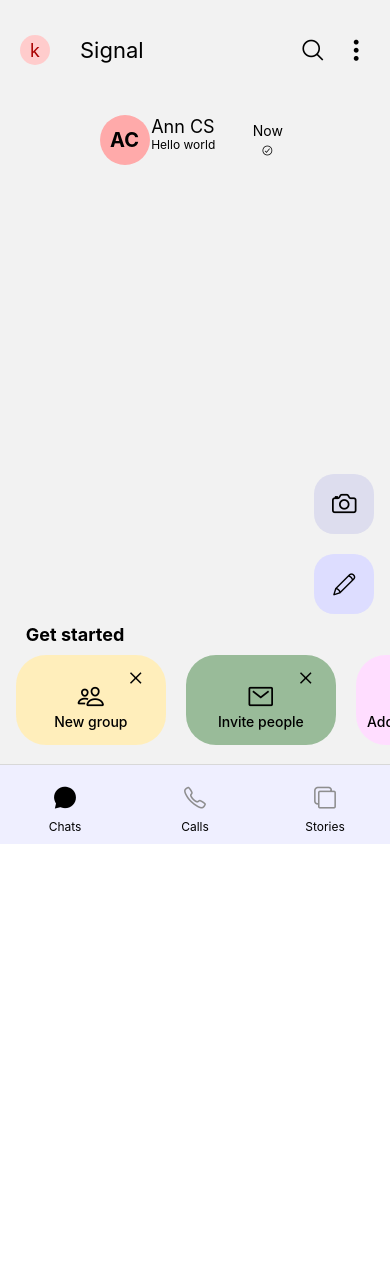
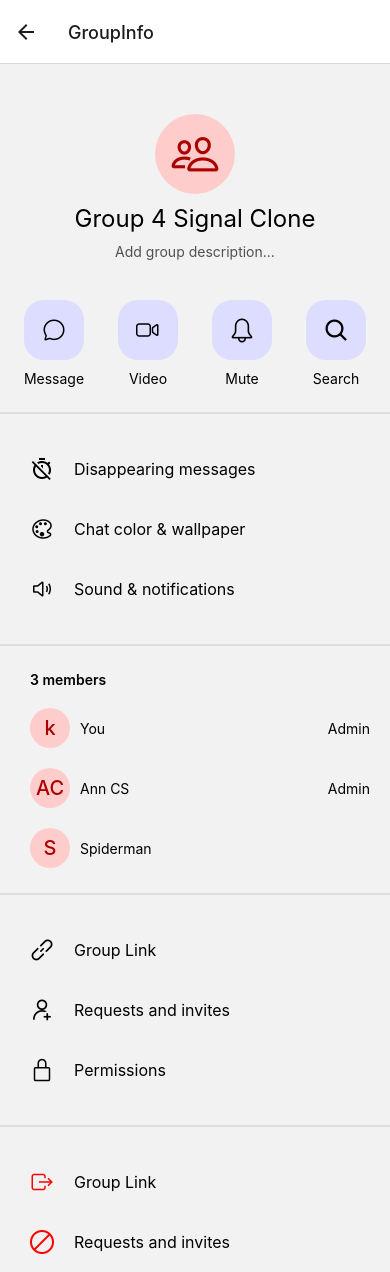
Before and after one commit to CraziCoda/SignalClone, a React Native app: screen /GroupInfo in a window 390 px wide. Before the commit the page ends 844 px from the top, so only its background shows below. Built offline with nearby package versions, Linux system fonts and the light colour scheme.

Commit message:
Notifications

```diff
--- a/App.tsx
+++ b/App.tsx
@@ -20,6 +20,8 @@
 import Account from "./screens/settings/Account";
 import Donate from "./screens/settings/Donate";
 import ProfileDrawer from "./screens/drawers/ProfileDrawer";
+import GroupInfo from "./screens/chat/GroupInfo";
+import Notifications from "./screens/settings/Notifications";
 const Tab = createBottomTabNavigator();
 const Stack = createStackNavigator();
 
@@ -129,6 +131,8 @@
 				<Stack.Screen name="Settings" component={Settings} />
 				<Stack.Screen name="Appearance" component={Appearance} />
 				<Stack.Screen name="AppIcon" component={AppIcon} />
+				<Stack.Screen name="GroupInfo" component={GroupInfo} />
+				<Stack.Screen name="Notifications" component={Notifications} />
 				<Stack.Screen name="Help" component={Help} />
 				<Stack.Screen
 					name="Messages"
--- /dev/null
+++ b/components/SwitchLabel.tsx
@@ -0,0 +1,44 @@
+import { useState } from "react";
+import {
+	View,
+	Text,
+	StyleSheet,
+	Switch,
+	TouchableHighlight,
+} from "react-native";
+
+interface SwitchLabelProps {
+	name: string;
+}
+
+export default function SwitchLabel(props: SwitchLabelProps) {
+	const [isOn, setOn] = useState(false);
+
+	const changeState = () => {
+		setOn(!isOn);
+	};
+
+	return (
+		<TouchableHighlight underlayColor={"#ddd"} onPress={changeState}>
+			<View style={styles.container}>
+				<Text style={{ fontSize: 16 }}>{props.name}</Text>
+				<Switch
+					trackColor={{ false: "#ddda", true: "blue" }}
+					thumbColor={isOn ? "#fff" : "#000a"}
+					value={isOn}
+					onChange={changeState}
+				/>
+			</View>
+		</TouchableHighlight>
+	);
+}
+
+const styles = StyleSheet.create({
+	container: {
+		height: 60,
+		alignItems: "center",
+		flexDirection: "row",
+		paddingHorizontal: 20,
+		justifyContent: "space-between",
+	},
+});
--- a/screens/Setting.tsx
+++ b/screens/Setting.tsx
@@ -13,6 +13,7 @@
 import EntypoIcons from "@expo/vector-icons/Entypo";
 import SimpleIcons from "@expo/vector-icons/SimpleLineIcons";
 import FeatureIcons from "@expo/vector-icons/Feather";
+
 
 export default function Settings({ navigation }) {
 	return (
@@ -71,7 +72,7 @@
 				<IconLabel
 					text="Notifications"
 					icon={<SimpleIcons name="bell" size={24} />}
-					onPress={() => {}}
+					onPress={() => {navigation.navigate("Notifications")}}
 				/>
 
 				<IconLabel
--- /dev/null
+++ b/screens/chat/GroupInfo.tsx
@@ -0,0 +1,269 @@
+import { ScrollView, StyleSheet, View, Text } from "react-native";
+import {
+	Ionicons,
+	SimpleLineIcons,
+	Octicons,
+	AntDesign,
+	MaterialCommunityIcons,
+} from "@expo/vector-icons";
+import IconButton from "../../components/IconButton";
+import { useNavigation } from "@react-navigation/native";
+import IconLabel from "../../components/IconLabel";
+import { ReactNode } from "react";
+
+export default function GroupInfo() {
+	// const navigation = useNavigation();
+	return (
+		<ScrollView>
+			<View style={styles.container}>
+				<View style={styles.profileI}>
+					<Ionicons name="people-outline" size={24} style={styles.profileT} />
+				</View>
+
+				<Text style={{ fontSize: 24, marginTop: 10 }}>
+					Group 4 Signal Clone
+				</Text>
+
+				<Text style={{ marginTop: 10, marginBottom: 10, color: "#000a" }}>
+					Add group description...
+				</Text>
+
+				<View
+					style={{
+						flexDirection: "row",
+						width: "100%",
+						justifyContent: "space-evenly",
+						marginTop: 20,
+					}}
+				>
+					<View style={{ alignItems: "center" }}>
+						<IconButton
+							bgColor={"#ddf"}
+							onPress={() => {
+								// navigation.navigate("Messages" as never);
+							}}
+						>
+							<Ionicons name="chatbubble-outline" size={24} color="black" />
+						</IconButton>
+						<Text>Message</Text>
+					</View>
+
+					<View style={{ alignItems: "center" }}>
+						<IconButton bgColor={"#ddf"} onPress={() => {}}>
+							<Ionicons name="videocam-outline" size={24} color="black" />
+						</IconButton>
+						<Text>Video</Text>
+					</View>
+
+					<View style={{ alignItems: "center" }}>
+						<IconButton bgColor={"#ddf"} onPress={() => {}}>
+							<SimpleLineIcons name="bell" size={24} color="black" />
+						</IconButton>
+						<Text>Mute</Text>
+					</View>
+
+					<View style={{ alignItems: "center" }}>
+						<IconButton bgColor={"#ddf"} onPress={() => {}}>
+							<Octicons name="search" size={24} color="black" />
+						</IconButton>
+						<Text>Search</Text>
+					</View>
+				</View>
+
+				<View
+					style={{
+						height: 0,
+						borderColor: "#ddd",
+						borderWidth: 0.5,
+						width: "100%",
+						marginVertical: 25,
+					}}
+				/>
+				<View style={{ width: "100%" }}>
+					<IconLabel
+						icon={
+							<MaterialCommunityIcons
+								name="timer-off-outline"
+								size={24}
+								color="black"
+							/>
+						}
+						text="Disappearing messages"
+						onPress={() => {}}
+					/>
+
+					<IconLabel
+						icon={
+							<Ionicons name="color-palette-outline" size={24} color="black" />
+						}
+						text="Chat color & wallpaper"
+						onPress={() => {}}
+					/>
+
+					<IconLabel
+						icon={
+							<Ionicons name="volume-medium-outline" size={24} color="black" />
+						}
+						text="Sound & notifications"
+						onPress={() => {}}
+					/>
+				</View>
+
+				<View
+					style={{
+						height: 0,
+						borderColor: "#ddd",
+						borderWidth: 0.5,
+						width: "100%",
+						marginVertical: 25,
+					}}
+				/>
+				<View style={{ width: "100%", paddingLeft: 30 }}>
+					<Text style={{ fontWeight: "600" }}>3 members</Text>
+
+					<Contact
+						image={<Text style={styles.profileT2}>k</Text>}
+						name="You"
+						isAdmin
+					/>
+					<Contact
+						image={<Text style={styles.profileT2}>AC</Text>}
+						name="Ann CS"
+						isAdmin
+					/>
+
+					<Contact
+						image={<Text style={styles.profileT2}>S</Text>}
+						name="Spiderman"
+					/>
+				</View>
+
+				<View
+					style={{
+						height: 0,
+						borderColor: "#ddd",
+						borderWidth: 0.5,
+						width: "100%",
+						marginVertical: 25,
+					}}
+				/>
+
+				<View style={{ width: "100%" }}>
+					<IconLabel
+						icon={<AntDesign name="link" size={24} color="black" />}
+						text="Group Link"
+						onPress={() => {}}
+					/>
+
+					<IconLabel
+						icon={<AntDesign name="adduser" size={24} color="black" />}
+						text="Requests and invites"
+						onPress={() => {}}
+					/>
+
+					<IconLabel
+						icon={
+							<Ionicons name="lock-closed-outline" size={24} color="black" />
+						}
+						text="Permissions"
+						onPress={() => {}}
+					/>
+				</View>
+
+				<View
+					style={{
+						height: 0,
+						borderColor: "#ddd",
+						borderWidth: 0.5,
+						width: "100%",
+						marginVertical: 25,
+					}}
+				/>
+
+				<View style={{ width: "100%" }}>
+					<IconLabel
+						icon={<Ionicons name="ios-exit-outline" size={24} color="red" />}
+						text="Group Link"
+						onPress={() => {}}
+					/>
+
+					<IconLabel
+						icon={
+							<MaterialCommunityIcons
+								name="block-helper"
+								size={24}
+								color="red"
+							/>
+						}
+						text="Requests and invites"
+						onPress={() => {}}
+					/>
+				</View>
+			</View>
+		</ScrollView>
+	);
+}
+
+interface ContactProps {
+	image: ReactNode;
+	name: string;
+	isAdmin?: boolean;
+}
+
+const Contact = ({ image, name, isAdmin }: ContactProps) => {
+	return (
+		<View
+			style={{
+				flexDirection: "row",
+				marginTop: 20,
+				alignItems: "center",
+				justifyContent: "space-between",
+				paddingRight: 20,
+			}}
+		>
+			<View style={{ flexDirection: "row", alignItems: "center" }}>
+				<View style={styles.profileI2}>{image}</View>
+				<Text style={{ marginLeft: 10 }}>{name}</Text>
+			</View>
+			<Text>{isAdmin ? "Admin" : ""}</Text>
+		</View>
+	);
+};
+
+const styles = StyleSheet.create({
+	container: {
+		alignItems: "center",
+		flex: 1,
+		marginTop: 50,
+	},
+
+	profileI: {
+		height: 80,
+		width: 80,
+		backgroundColor: "#fcc",
+		borderRadius: 40,
+		alignItems: "center",
+		justifyContent: "center",
+		flexDirection: "column",
+	},
+	profileT: {
+		fontSize: 50,
+		fontWeight: "500",
+		color: "#a00",
+	},
+
+	profileI2: {
+		height: 40,
+		width: 40,
+		backgroundColor: "#fcc",
+		borderRadius: 40,
+		alignItems: "center",
+		justifyContent: "center",
+		flexDirection: "column",
+	},
+	profileT2: {
+		fontSize: 20,
+		fontWeight: "500",
+		color: "#a00",
+	},
+});
--- a/screens/drawers/ProfileDrawer.tsx
+++ b/screens/drawers/ProfileDrawer.tsx
@@ -17,7 +17,6 @@
 	const dispatch = useAppDispatch();
 
 	const navigation = useNavigation();
-
 	return (
 		<TouchableWithoutFeedback
 			style={[styles.overlay]}
--- /dev/null
+++ b/screens/settings/Notifications.tsx
@@ -0,0 +1,104 @@
+import { View, Text, TouchableHighlight, ScrollView } from "react-native";
+import SwitchLabel from "../../components/SwitchLabel";
+import { StyleSheet } from "react-native";
+
+export default function Notifications() {
+	return (
+		<ScrollView>
+			<View style={styles.container}>
+				<Text style={{ fontWeight: "600", fontSize: 16, marginLeft: 20 }}>
+					Messages
+				</Text>
+				<SwitchLabel name="Notifications" />
+				<DoubleLabel label="Customize" value="Change sound and vibrations" />
+				<SwitchLabel name="In-chat sounds" />
+				<DoubleLabel label="Repeat alerts" value="Never" />
+				<DoubleLabel label="Show" value="Name and message" />
+
+				<View
+					style={{
+						height: 0,
+						borderColor: "#ddd",
+						borderWidth: 0.5,
+						width: "100%",
+						marginVertical: 25,
+					}}
+				/>
+
+				<Text style={{ fontWeight: "600", fontSize: 16, marginLeft: 20 }}>
+					Calls
+				</Text>
+
+				<SwitchLabel name="Notifications" />
+				<DoubleLabel label="Show" value="Name and message" />
+				<SwitchLabel name="Vibrate" />
+
+				<View
+					style={{
+						height: 0,
+						borderColor: "#ddd",
+						borderWidth: 0.5,
+						width: "100%",
+						marginVertical: 25,
+					}}
+				/>
+
+				<Text
+					style={{
+						fontWeight: "600",
+						fontSize: 16,
+						marginLeft: 20,
+						marginBottom: 20,
+					}}
+				>
+					Notification profiles
+				</Text>
+
+				<DoubleLabel
+					label="Profile"
+					value="Create a profile to receive notificatiobs only from preople and groups you choose"
+				/>
+
+				<View
+					style={{
+						height: 0,
+						borderColor: "#ddd",
+						borderWidth: 0.5,
+						width: "100%",
+						marginVertical: 25,
+					}}
+				/>
+				<Text
+					style={{
+						fontWeight: "600",
+						fontSize: 16,
+						marginLeft: 20,
+						marginBottom: 20,
+					}}
+				>
+					Notify when...
+				</Text>
+				<SwitchLabel name="Contact joins Signal" />
+			</View>
+		</ScrollView>
+	);
+}
+
+const DoubleLabel = ({ label, value }: { label: string; value: string }) => {
+	return (
+		<TouchableHighlight underlayColor={"#ddd"} onPress={() => {}}>
+			<View
+				style={{ height: 70, justifyContent: "center", paddingHorizontal: 20 }}
+			>
+				<Text style={{ fontSize: 18 }}>{label}</Text>
+				<Text style={{ color: "#777" }}>{value}</Text>
+			</View>
+		</TouchableHighlight>
+	);
+};
+
+const styles = StyleSheet.create({
+	container: {
+        marginTop: 10
+    },
+});
```
